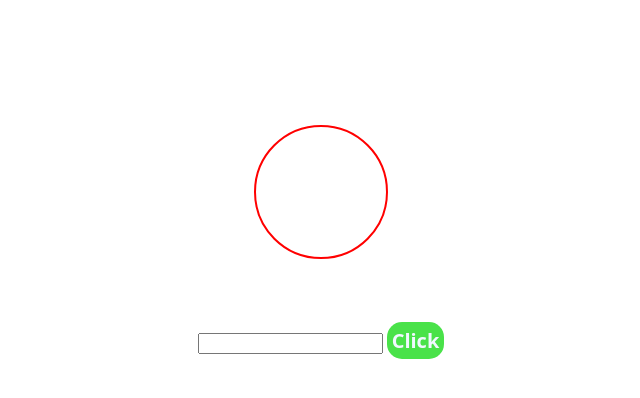
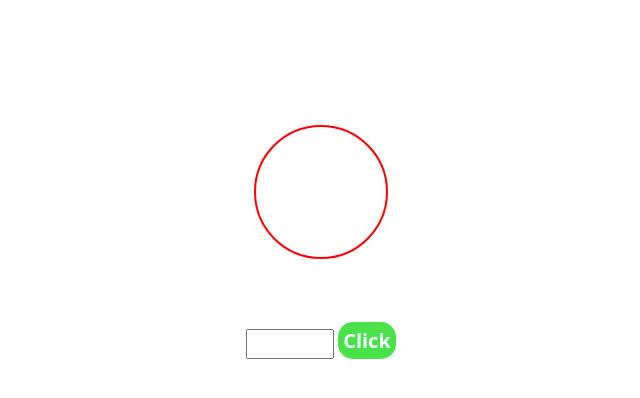
Before and after one commit to nischal55/Count-Down-App, a plain HTML site: page index.html in a window 1280 px wide. Shown: the part 48-446 px from the top of the page, without its empty margins (319-959 px from the left). Drawn offline with Linux system fonts and the light colour scheme.

Commit message:
Update index.html

```diff
--- a/index.html
+++ b/index.html
@@ -41,6 +41,10 @@
         font-family: 'Opens sans',sans-serif;
         margin-top: 2rem;
         margin: 0 auto;
+    }
+    #time{
+        width: 5rem;
+        height: 1.5rem;
     }
 
 </style>
```
